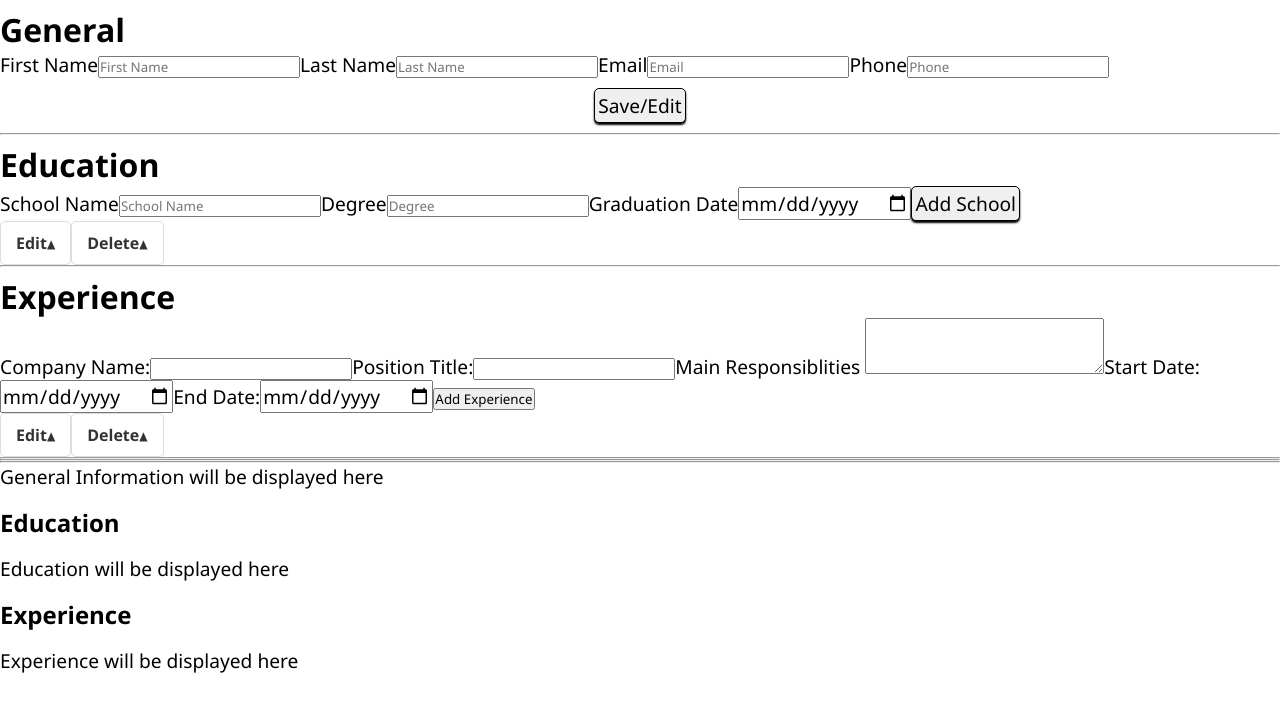
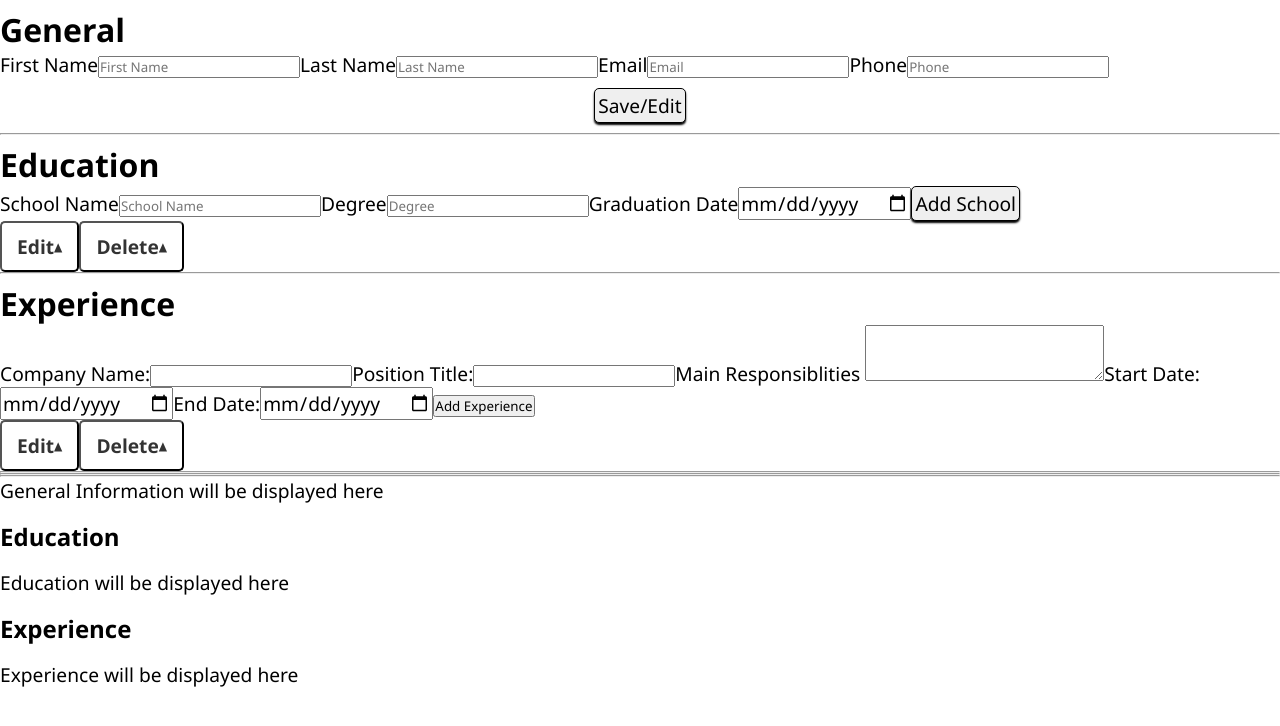
Before and after one commit to BearsLair/React-CV, a React (Vite) app in the folder CV-App/: page / in a window 1280 px wide. Shown: the top 726 px of the page. Built offline with nearby package versions, Linux system fonts and the light colour scheme.

Commit message:
added styling to dropdown buttons

```diff
--- a/CV-App/src/styles/dropdown.css
+++ b/CV-App/src/styles/dropdown.css
@@ -20,10 +20,9 @@
   padding: 10px 15px;
   background-color: #ffffff;
   color: #333;
-  border: 1px solid #ddd;
   border-radius: 5px;
   cursor: pointer;
-  font-size: 16px;
+  font-size: 1.2rem;
   font-weight: 600;
   transition:
     background-color 0.2s ease,
@@ -108,3 +107,9 @@
   color: #007bff;
   padding-left: 25px; /* Slight slide effect */
 }
+
+.selection-item {
+  border: 0;
+  background-color: #f0f7ff00;
+  font-size: 1.2rem;
+}
```
